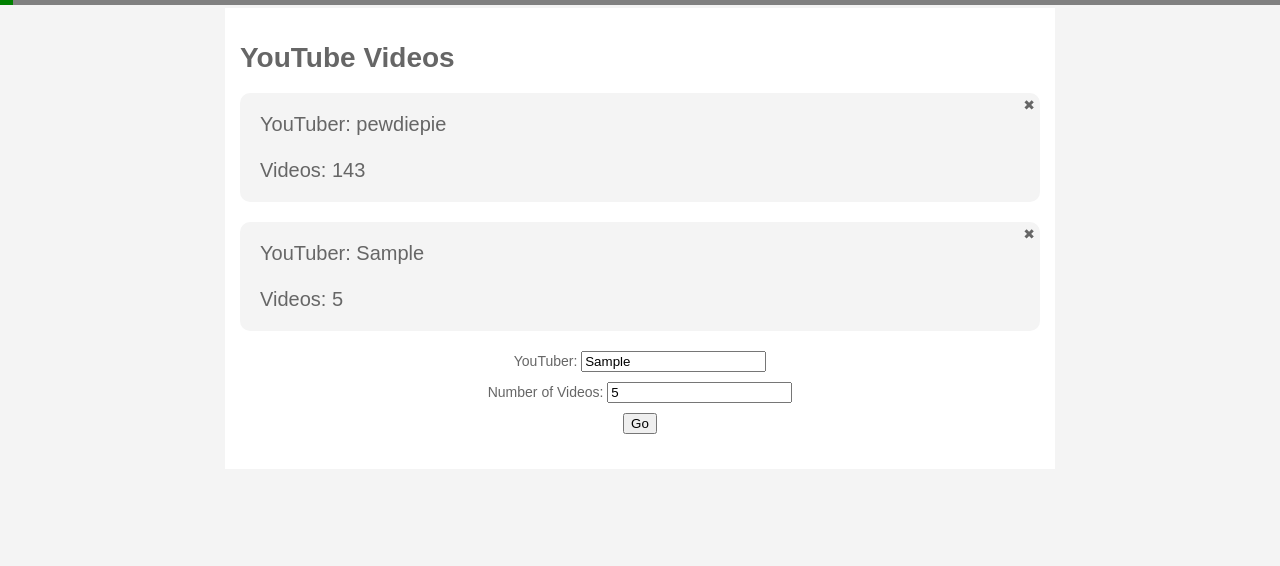
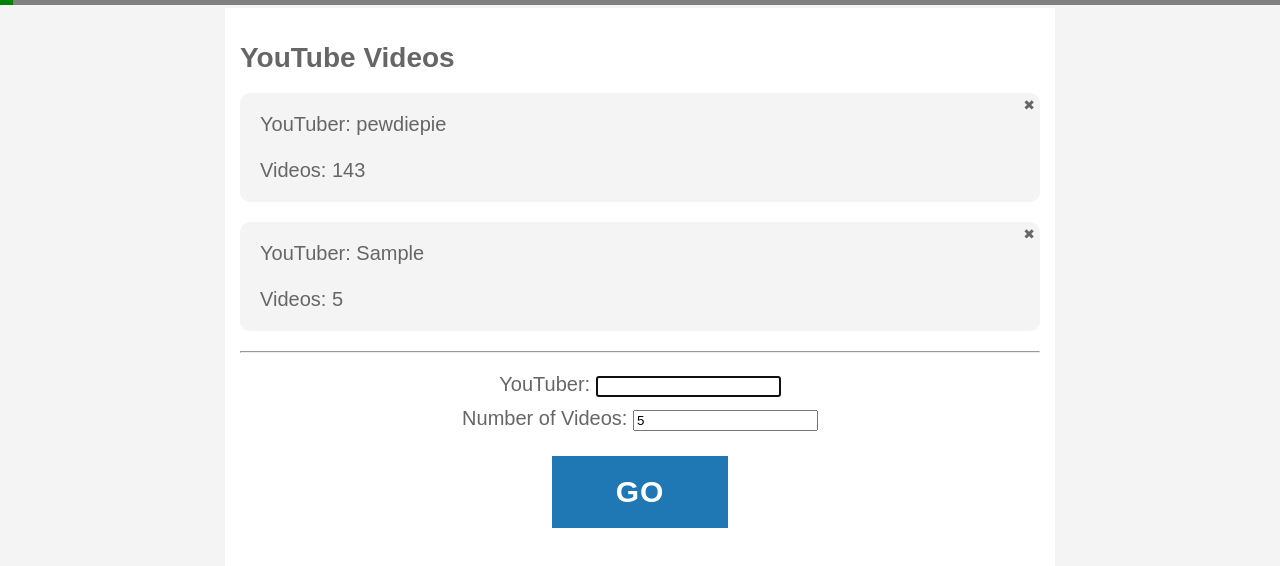
Before and after one commit to rkuhlf/YouTubeHistory, a plain HTML site: page index.html in a window 1280 px wide. Both pictures are taken after typing "Sample", "5" into the empty fields and a click on the button "Go". Drawn offline with nearby package versions, Linux system fonts and the light colour scheme; no server answers.

Commit message:
Added styles for the form and other form usability improvements

```diff
--- a/index.html
+++ b/index.html
@@ -15,10 +15,11 @@
       <h1>YouTube Videos</h1>
       <div id="graph"></div>
       <div id="graphedYoutubers"></div>
+      <hr>
       <form>
         <div>YouTuber: <input id="youtuber" type="text" name="youtuber"><br></div>
         <div>Number of Videos: <input id="max" type="number" name="numberOfResults"><br></div>
-        <input type = "button" value="Go" id="addData">
+        <input class="btn" type = "button" value="Go" id="addData">
       </form>
     </div>
   </body>
--- a/js/script.js
+++ b/js/script.js
@@ -10,15 +10,35 @@
 $(document).ready(function() {
     $("#loadingBar").css("visibility", "hidden");
 
+
     $('#addData').on('click', function() {
-        c = $("#youtuber").val();
-        c = c.replace(' ', '');
-        n = $("#max").val();
-        addData(c, n);
+        addYoutuber();
+    });
+
+    $('#youtuber').keypress(function(e) {
+        if (e.which == 13) {
+            $("#max").focus();
+        }
+    });
+
+    $("#max").keypress(function(e) {
+        console.log(e);
+        if (e.which == 13) {
+            addYoutuber();
+        }
     });
 
     addData('pewdiepie', 143);
 });
+
+function addYoutuber() {
+    c = $("#youtuber").val();
+    c = c.replace(' ', '');
+    n = $("#max").val();
+    addData(c, n);
+    $("#youtuber").val('');
+    $("#youtuber").focus();
+}
 
 function addData(channelName, num) {
     $("#loadingBar").css("visibility", "visible");
@@ -53,7 +73,6 @@
 
     var intervalId = setInterval(function() {
         if (xpoints.length == resultsNum && ypoints.length == resultsNum) {
-            console.log(titles.length);
             graph(xpoints, ypoints, channelName, titles);
             clearInterval(intervalId);
         }
@@ -105,7 +124,6 @@
         videoId = item.snippet.resourceId.videoId;
         $.getJSON('https://www.googleapis.com/youtube/v3/videos?part=statistics&id=' + videoId + '&key=' + API_KEY, function(video) {
             let thisI = pages * 50 + i;
-            console.log(thisI);
             ypoints[thisI] = video.items[0].statistics.viewCount;
         });
     });
--- a/styles/style.css
+++ b/styles/style.css
@@ -15,6 +15,7 @@
 
 form {
 	margin: 20px;
+	font-size: 20px;
 	text-align: center;
 }
 
@@ -63,3 +64,27 @@
     height: 5px;
     background-color: green;
 }
+
+
+.btn {
+    font-family: inherit;
+    font-size: 30px;
+    color: inherit;
+    cursor: pointer;
+    padding: 15px 60px;
+    display: inline-block;
+    margin: 15px 30px;
+    text-transform: uppercase;
+    letter-spacing: 1px;
+    font-weight: 700;
+    transition: all 0.3s;
+    border: 4px solid #1f77b4;
+    color: #fff;
+    background: #1f77b4;
+    transition: none;
+}
+
+.btn:hover {
+	background-color: #67a5e5;
+	color: #1f77b4;
+}
```
